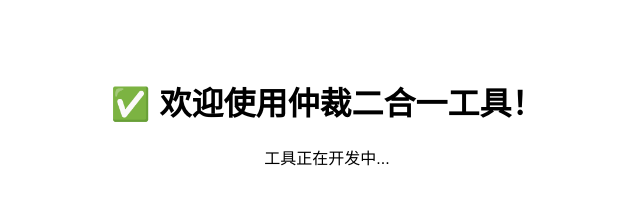
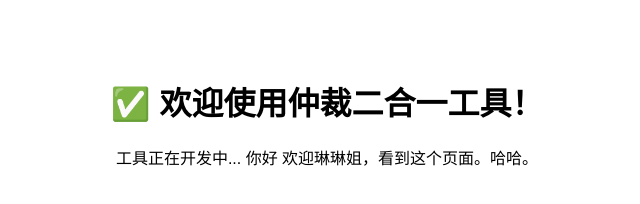
Before and after one commit to aixiaolinzi/arbitration-tool, a website: page public/index.html in a window 1280 px wide. Shown: the whole page, without its empty margins (313-953 px from the left). Drawn offline with Linux system fonts and the light colour scheme.

Commit message:
更新页面.

```diff
--- a/public/index.html
+++ b/public/index.html
@@ -22,7 +22,7 @@
 <body>
   <div id="tool-section">
     <h1>✅ 欢迎使用仲裁二合一工具！</h1>
-    <p>工具正在开发中...</p>
+    <p>工具正在开发中... 你好  欢迎琳琳姐，看到这个页面。哈哈。</p>
     <!-- 你的 AVM 解析器、文件上传等逻辑 -->
   </div>
 </body>
```
